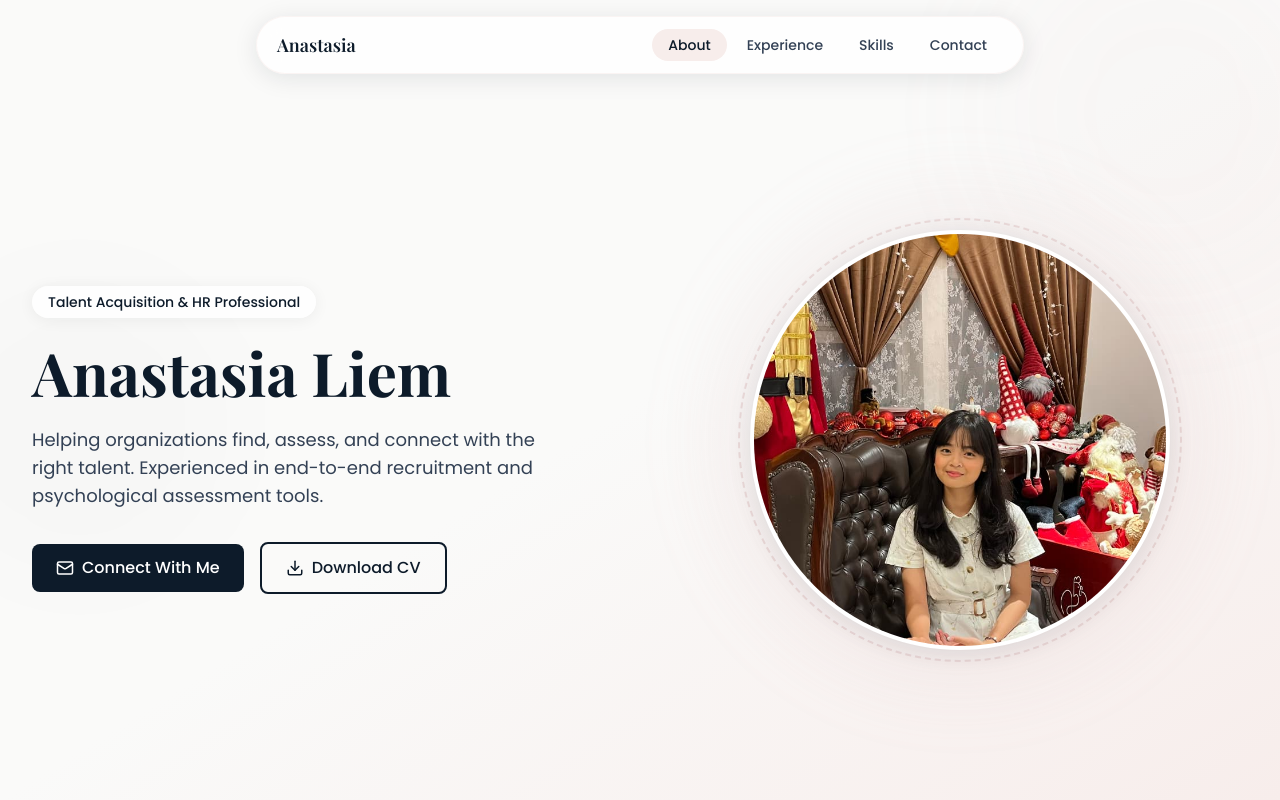
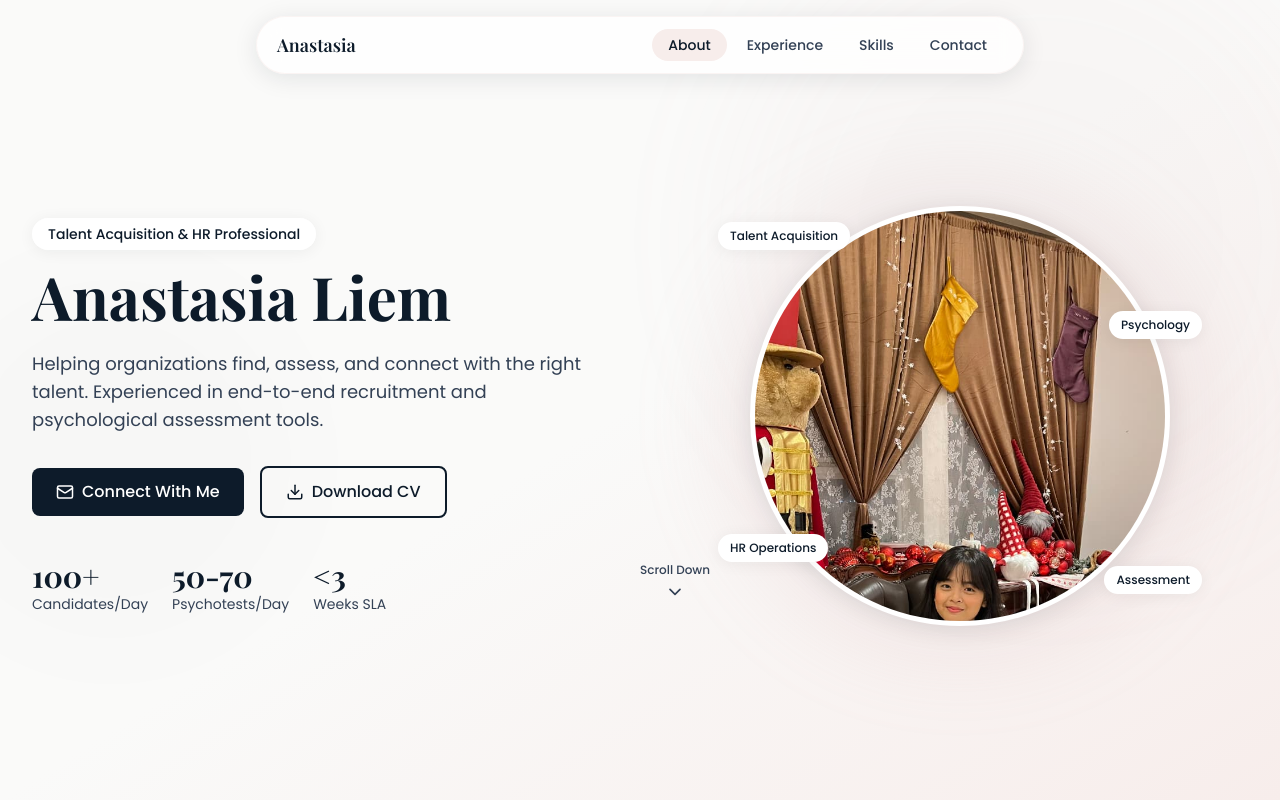
Before and after one commit to RafaelBani3/Anastasia_Liem, a Next.js app: page / in a window 1280 px wide. Shown: the top 800 px of the page. Built offline with nearby package versions, Linux system fonts and the light colour scheme.

Commit message:
Improve Hero responsiveness and add fold/xs breakpoints

```diff
--- a/src/components/sections/HeroSection.tsx
+++ b/src/components/sections/HeroSection.tsx
@@ -1,7 +1,7 @@
 "use client";
 
 import { motion, type Variants } from "framer-motion";
-import { Download, Mail } from "lucide-react";
+import { Download, Mail, ChevronDown } from "lucide-react";
 import Image from "next/image";
 import { personalInfo } from "@/constants/portfolioData";
 import Button from "@/components/ui/Button";
@@ -30,7 +30,7 @@ const itemVariants: Variants = {
 };
 
 const imageVariants: Variants = {
-  hidden: { opacity: 0, scale: 0.85, y: 30 },
+  hidden: { opacity: 0, scale: 0.9, y: 30 },
   visible: {
     opacity: 1,
     scale: 1,
@@ -38,57 +38,66 @@ const imageVariants: Variants = {
     transition: {
       duration: 0.9,
       ease: "easeOut",
-      delay: 0.3,
+      delay: 0.2,
     },
   },
 };
+
+const floatingBadges = [
+  { label: "Talent Acquisition", position: "top-4 -left-4 lg:-left-8" },
+  { label: "Psychology", position: "top-1/4 -right-4 lg:-right-8" },
+  { label: "HR Operations", position: "bottom-16 -left-4 lg:-left-8" },
+  { label: "Assessment", position: "bottom-8 -right-4 lg:-right-8" },
+];
 
 export default function HeroSection() {
   return (
     <section
       id="hero"
-      className="relative min-h-screen flex items-center overflow-hidden bg-gradient-to-br from-bg-base via-bg-base to-bg-accent pt-20"
+      className="relative flex min-h-screen items-center overflow-hidden bg-gradient-to-br from-bg-base via-bg-base to-bg-accent pt-28 pb-12 sm:pt-32 lg:pt-28 lg:pb-20"
     >
       {/* Decorative background elements */}
+      <div className="pointer-events-none absolute inset-0 overflow-hidden">
         <motion.div
           initial={{ opacity: 0, scale: 0.8 }}
-        animate={{ opacity: 0.4, scale: 1 }}
-        transition={{ duration: 1.5, ease: "easeOut" }}
-        className="absolute -right-20 -top-20 h-96 w-96 rounded-full bg-dusty-rose/10 blur-3xl"
+          animate={{ opacity: 0.25, scale: 1 }}
+          transition={{ duration: 1.8, ease: "easeOut" }}
+          className="absolute -right-20 -top-20 h-[28rem] w-[28rem] rounded-full bg-dusty-rose/20 blur-3xl sm:h-[32rem] sm:w-[32rem] lg:h-[40rem] lg:w-[40rem]"
         />
         <motion.div
           initial={{ opacity: 0, scale: 0.8 }}
-        animate={{ opacity: 0.3, scale: 1 }}
-        transition={{ duration: 1.5, delay: 0.2, ease: "easeOut" }}
-        className="absolute -left-20 top-1/3 h-80 w-80 rounded-full bg-navy/5 blur-3xl"
+          animate={{ opacity: 0.15, scale: 1 }}
+          transition={{ duration: 1.8, delay: 0.2, ease: "easeOut" }}
+          className="absolute -left-20 top-1/3 h-64 w-64 rounded-full bg-navy/10 blur-3xl sm:h-80 sm:w-80 lg:h-96 lg:w-96"
         />
+      </div>
 
-      <div className="relative mx-auto w-full max-w-7xl px-6 py-20 lg:px-8">
-        <div className="grid items-center gap-12 lg:grid-cols-2 lg:gap-16">
+      <div className="relative mx-auto w-full max-w-7xl px-4 sm:px-6 lg:px-8">
+        <div className="grid items-center gap-10 lg:grid-cols-2 lg:gap-12 xl:gap-16">
           {/* Text content */}
           <motion.div
             variants={containerVariants}
             initial="hidden"
             animate="visible"
-            className="order-2 lg:order-1"
+            className="order-2 text-center lg:order-1 lg:text-left"
           >
             <motion.div
               variants={itemVariants}
-              className="inline-flex items-center rounded-full bg-white/80 px-4 py-1.5 text-sm font-medium text-navy shadow-soft backdrop-blur-sm"
+              className="inline-flex items-center rounded-full bg-white/90 px-4 py-1.5 text-xs font-medium text-navy shadow-soft backdrop-blur-sm sm:text-sm"
             >
               Talent Acquisition & HR Professional
             </motion.div>
 
             <motion.h1
               variants={itemVariants}
-              className="mt-6 font-heading text-4xl font-bold leading-tight text-navy sm:text-5xl lg:text-6xl"
+              className="mt-4 font-heading text-3xl font-bold leading-tight text-navy fold:text-4xl sm:text-5xl lg:text-[3.25rem] lg:leading-[1.15] xl:text-6xl"
             >
               {personalInfo.fullName}
             </motion.h1>
 
             <motion.p
               variants={itemVariants}
-              className="mt-6 max-w-lg text-base leading-relaxed text-slate sm:text-lg"
+              className="mx-auto mt-4 max-w-xl text-sm leading-relaxed text-slate sm:mt-6 sm:text-base sm:text-lg lg:mx-0"
             >
               Helping organizations find, assess, and connect with the right
               talent. Experienced in end-to-end recruitment and psychological
@@ -97,9 +106,9 @@ export default function HeroSection() {
 
             <motion.div
               variants={itemVariants}
-              className="mt-8 flex flex-wrap items-center gap-4"
+              className="mt-6 flex flex-wrap items-center justify-center gap-3 sm:mt-8 sm:gap-4 lg:justify-start"
             >
-              <Button href="#contact" variant="primary">
+              <Button href="#contact" variant="primary" size="md">
                 <Mail size={18} />
                 Connect With Me
               </Button>
@@ -107,10 +116,35 @@ export default function HeroSection() {
                 href="/cv-anastasia-liem.pdf"
                 download="CV-Anastasia-Liem.pdf"
                 variant="outline"
+                size="md"
               >
                 <Download size={18} />
                 Download CV
               </Button>
+            </motion.div>
+
+            {/* Mini stats - desktop */}
+            <motion.div
+              variants={itemVariants}
+              className="mt-8 hidden items-center justify-center gap-6 sm:mt-10 sm:flex lg:justify-start"
+            >
+              {[
+                { value: "100+", label: "Candidates/Day" },
+                { value: "50-70", label: "Psychotests/Day" },
+                { value: "<3", label: "Weeks SLA" },
+              ].map((stat) => (
+                <div
+                  key={stat.label}
+                  className="text-center lg:text-left"
+                >
+                  <p className="font-heading text-2xl font-bold text-navy sm:text-3xl">
+                    {stat.value}
+                  </p>
+                  <p className="text-xs text-slate sm:text-sm">
+                    {stat.label}
+                  </p>
+                </div>
+              ))}
             </motion.div>
           </motion.div>
 
@@ -122,38 +156,54 @@ export default function HeroSection() {
             className="order-1 flex justify-center lg:order-2"
           >
             <div className="relative">
-              {/* Animated rings */}
+              {/* Soft glow */}
+              <div className="absolute -inset-6 rounded-full bg-dusty-rose/15 blur-2xl sm:-inset-8" />
+
+              {/* Floating badges - desktop */}
+              {floatingBadges.map((badge, index) => (
                 <motion.div
-                animate={{
-                  scale: [1, 1.05, 1],
-                  opacity: [0.5, 0.7, 0.5],
-                }}
-                transition={{
-                  duration: 4,
-                  repeat: Infinity,
-                  ease: "easeInOut",
-                }}
-                className="absolute -inset-6 rounded-full bg-dusty-rose/20 blur-2xl"
-              />
-              <motion.div
-                animate={{ rotate: 360 }}
-                transition={{ duration: 20, repeat: Infinity, ease: "linear" }}
-                className="absolute -inset-3 rounded-full border-2 border-dashed border-dusty-rose/30"
-              />
+                  key={badge.label}
+                  initial={{ opacity: 0, y: 10 }}
+                  animate={{ opacity: 1, y: 0 }}
+                  transition={{ delay: 0.6 + index * 0.1, duration: 0.5 }}
+                  className={`absolute z-10 hidden rounded-full bg-white px-3 py-1.5 text-xs font-medium text-navy shadow-soft backdrop-blur-sm lg:block ${badge.position}`}
+                >
+                  {badge.label}
+                </motion.div>
+              ))}
 
-              <div className="relative h-72 w-72 overflow-hidden rounded-full border-4 border-white bg-white shadow-medium sm:h-80 sm:w-80 lg:h-[420px] lg:w-[420px]">
+              {/* Image container */}
+              <div className="relative h-64 w-64 overflow-hidden rounded-full border-[5px] border-white bg-white shadow-medium fold:h-72 fold:w-72 sm:h-80 sm:w-80 md:h-96 md:w-96 lg:h-[380px] lg:w-[380px] xl:h-[420px] xl:w-[420px]">
                 <Image
                   src="/image.png"
                   alt={personalInfo.fullName}
                   fill
                   priority
-                  className="object-cover"
-                  sizes="(max-width: 640px) 288px, (max-width: 1024px) 320px, 420px"
+                  className="object-cover object-top"
+                  sizes="(max-width: 375px) 256px, (max-width: 640px) 288px, (max-width: 768px) 320px, (max-width: 1024px) 384px, 420px"
                 />
               </div>
             </div>
           </motion.div>
         </div>
+
+        {/* Scroll indicator */}
+        <motion.div
+          initial={{ opacity: 0, y: -10 }}
+          animate={{ opacity: 1, y: 0 }}
+          transition={{ delay: 1.2, duration: 0.6 }}
+          className="absolute bottom-6 left-1/2 hidden -translate-x-1/2 sm:bottom-8 md:block"
+        >
+          <motion.a
+            href="#about"
+            animate={{ y: [0, 8, 0] }}
+            transition={{ duration: 1.5, repeat: Infinity, ease: "easeInOut" }}
+            className="flex flex-col items-center gap-1 text-slate hover:text-navy transition-colors"
+          >
+            <span className="text-xs font-medium">Scroll Down</span>
+            <ChevronDown size={20} />
+          </motion.a>
+        </motion.div>
       </div>
     </section>
   );
--- a/tailwind.config.ts
+++ b/tailwind.config.ts
@@ -7,6 +7,15 @@ const config: Config = {
     "./src/app/**/*.{js,ts,jsx,tsx,mdx}",
   ],
   theme: {
+    screens: {
+      fold: "360px",
+      xs: "475px",
+      sm: "640px",
+      md: "768px",
+      lg: "1024px",
+      xl: "1280px",
+      "2xl": "1536px",
+    },
     extend: {
       colors: {
         navy: "#0D1B2A",
```
Lines whose indentation alone changed are shown as unchanged.
